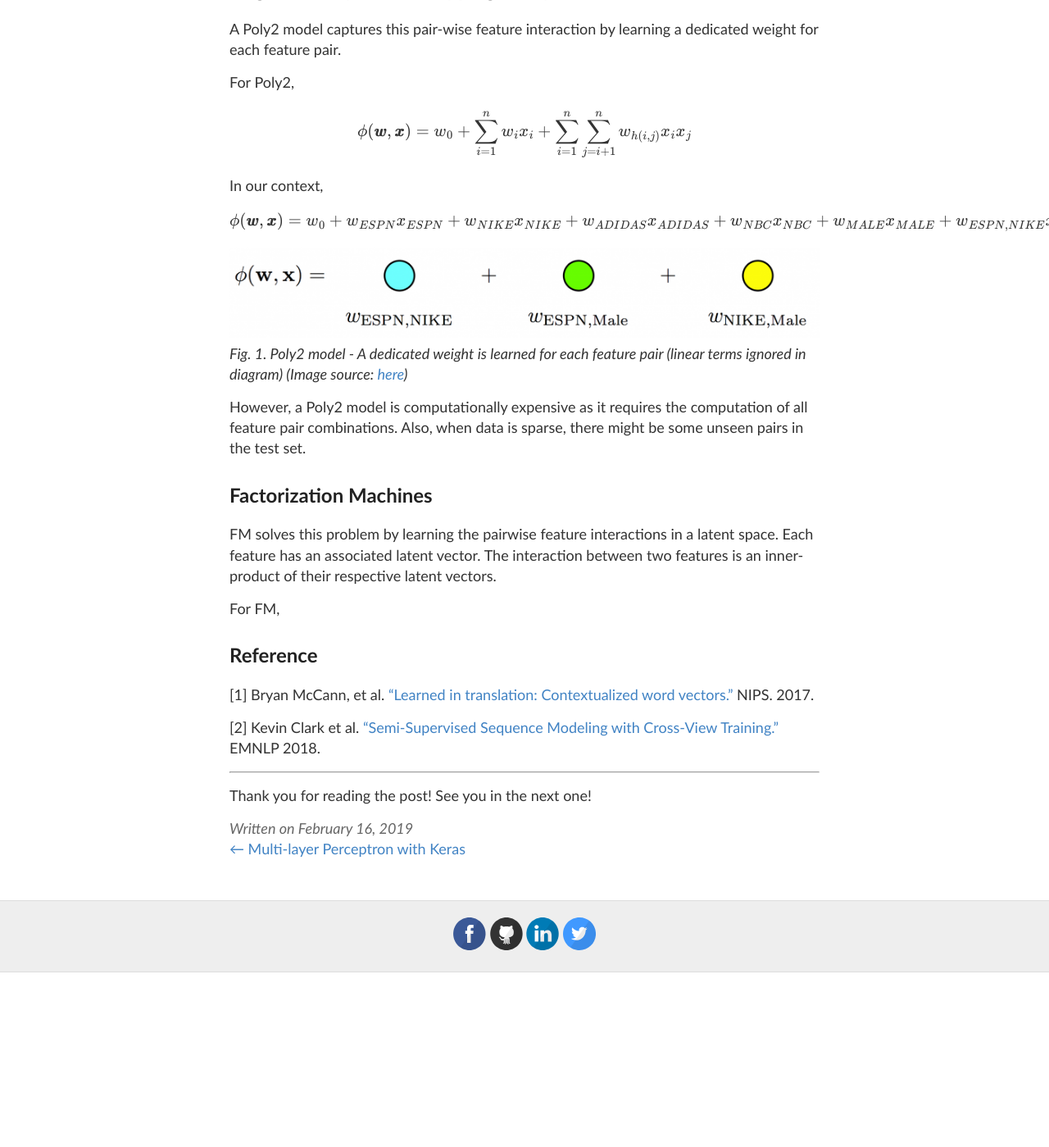
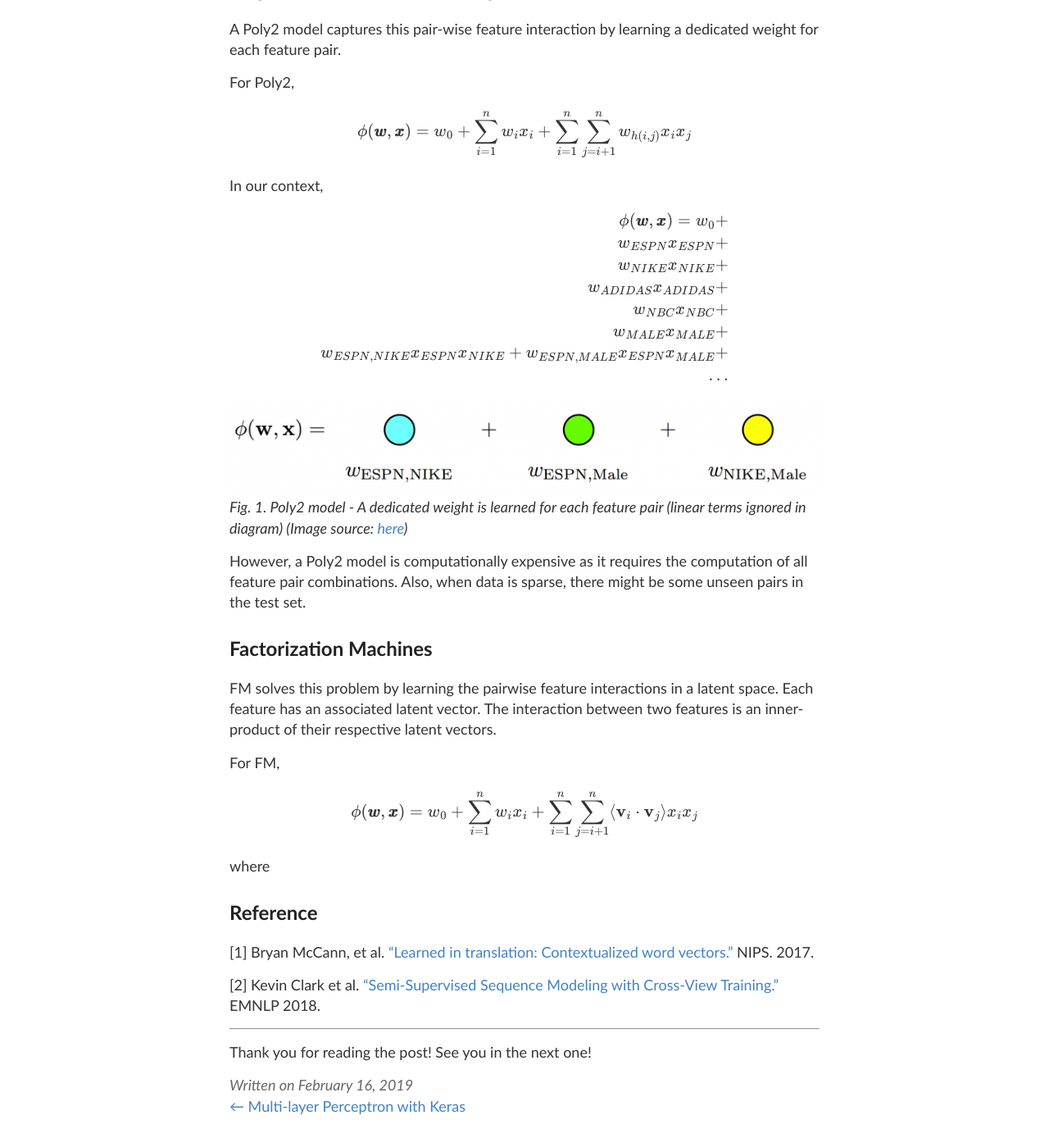
Before and after one commit to wngaw/wngaw.github.io, a Jekyll site: the page built from _posts/2019-02-16-field-aware-factorization-machines-with-xlearn.md, in a window 1280 px wide and 1400 px high, scrolled down 2034 px. Shown: the whole window at 82% size. Built offline with Jekyll 4.4.1, drawn with Linux system fonts in a browser that asks for light colours; formulas are drawn with MathJax 3; before the commit the page ends 3220 px from its top, so only the background shows below that.

Commit message:
align equation

```diff
--- a/_posts/2019-02-16-field-aware-factorization-machines-with-xlearn.md
+++ b/_posts/2019-02-16-field-aware-factorization-machines-with-xlearn.md
@@ -69,7 +69,17 @@ $$\phi(\pmb{w}, \pmb{x}) = w_0 + \sum\limits_{i=1}^n w_i x_i + \sum\limits_{i=1}
 
 In our context,
 
-$$\phi(\pmb{w}, \pmb{x}) =  w_0 + w_{ESPN}x_{ESPN} + w_{NIKE}x_{NIKE} + w_{ADIDAS}x_{ADIDAS} + w_{NBC}x_{NBC} + w_{MALE}x_{MALE} + w_{ESPN, NIKE}x_{ESPN}x_{NIKE} + w_{ESPN, MALE}x_{ESPN}x_{MALE} + ...$$
+$$
+\begin{align}
+\phi(\pmb{w}, \pmb{x}) =  w_0 + \\ w_{ESPN}x_{ESPN} + \\
+w_{NIKE}x_{NIKE} + \\
+w_{ADIDAS}x_{ADIDAS} + \\
+w_{NBC}x_{NBC} + \\
+w_{MALE}x_{MALE} + \\
+w_{ESPN, NIKE}x_{ESPN}x_{NIKE} + w_{ESPN, MALE}x_{ESPN}x_{MALE} + \\
+...
+\end{align}
+$$
 
 ![poly2]({{ '/images/poly2.png' | relative_url }})
 *Fig. 1. Poly2 model - A dedicated weight is learned for each feature pair (linear terms ignored in diagram) (Image source: [here](http://ailab.criteo.com/ctr-prediction-linear-model-field-aware-factorization-machines/))*
@@ -83,9 +93,9 @@ FM solves this problem by learning the pairwise feature interactions in a latent
 
 For FM,
 
+$$\phi(\pmb{w}, \pmb{x}) = \textit{w}_{0} + \sum\limits_{i=1}^n w_i x_i + \sum\limits_{i=1}^n \sum\limits_{j=i + 1}^n \langle \mathbf{v}_{i} \cdot \mathbf{v}_{j} \rangle x_i x_j $$
 
-
-
+where
 
 
 
```
